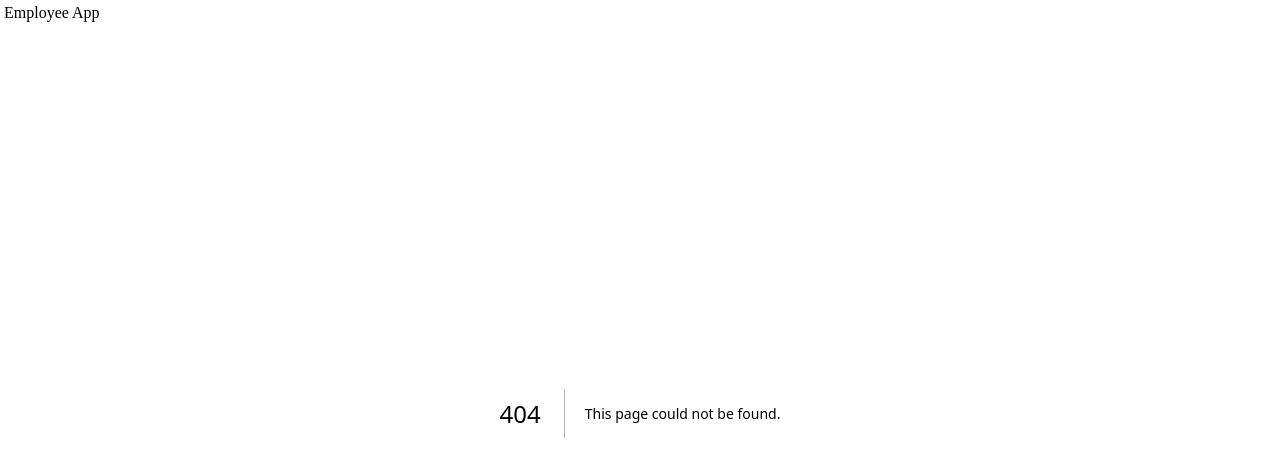
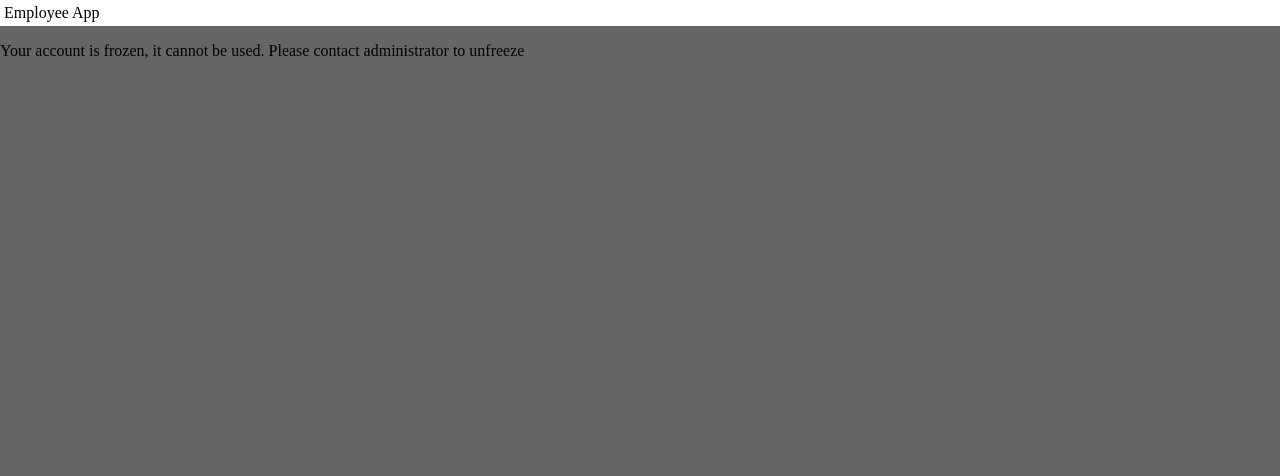
Before and after one commit to FoxieFlakey/EmployeeApp, a Next.js app in the folder web/: page /frozen in a window 1280 px wide. Before the commit this address had no page. Shown: the top 476 px of the page. Built offline with nearby package versions, Linux system fonts and the light colour scheme.

Commit message:
Add specific page for frozen users

```diff
--- /dev/null
+++ b/web/src/app/frozen/page.tsx
@@ -0,0 +1,5 @@
+export default function FrozenUser() {
+  return <p>
+    Your account is frozen, it cannot be used. Please contact administrator to unfreeze
+  </p>
+}
--- a/web/src/app/page.tsx
+++ b/web/src/app/page.tsx
@@ -6,6 +6,7 @@ import UserProvider from "@/components/user_provider"
 
 import Home from "@/pages/home"
 import Users from "@/pages/users"
+import { redirect } from "next/navigation"
 import { createContext, useState } from "react";
 
 interface AppContext {
@@ -37,7 +38,7 @@ export default function App() {
   }
 
   return <AppContext.Provider value={{ currentPage, setPage: setCurrentPage }}>
-    <UserProvider>
+    <UserProvider onFrozenUser={ () => redirect("/frozen") }>
       <table className={ styles.dividerTable }><tbody><tr>
         <td className={ styles.sideMenu }>
           <SideMenu />
```
Also changed, not shown: web/src/components/user_provider.tsx (+10 -3 lines).
